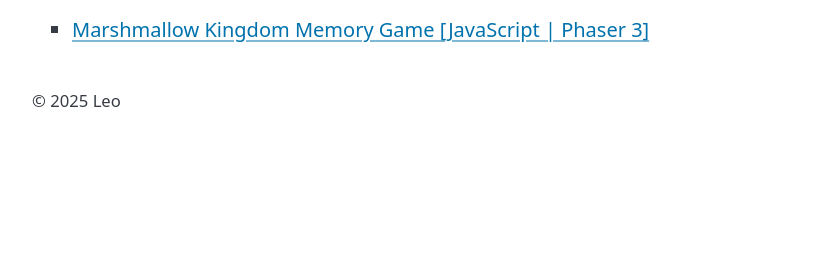
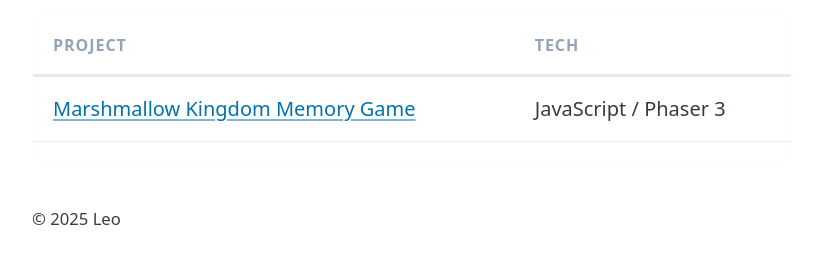
Before and after one commit to Re0niDo/Re0niDo.github.io, a plain HTML site: page index.html in a window 1280 px wide. Shown: the part 584-848 px from the top of the page, without its empty margins (228-1050 px from the left). Before the commit the page ends 800 px from the top, so only its background shows below. Drawn offline with nearby package versions, Linux system fonts and the light colour scheme.

Commit message:
feat: Better Projects list

```diff
--- a/index.html
+++ b/index.html
@@ -44,6 +44,34 @@
       }
       .grid-2 .avatar {
         justify-self: center;
+      }
+      .projects-table-wrapper {
+        margin-top: 0.75rem;
+        border: 1px solid var(--muted-border-color, #e5e7eb20);
+        border-radius: 12px;
+        overflow: hidden;
+        background-color: rgba(255, 255, 255, 0.02);
+      }
+      .projects-table {
+        width: 100%;
+        border-collapse: collapse;
+      }
+      .projects-table th,
+      .projects-table td {
+        padding: 0.85rem 1rem;
+        text-align: left;
+      }
+      .projects-table th {
+        font-size: 0.8rem;
+        text-transform: uppercase;
+        letter-spacing: 0.06em;
+        color: var(--muted-color, #94a3b8);
+      }
+      .projects-table tbody tr + tr {
+        border-top: 1px solid var(--muted-border-color, #e5e7eb20);
+      }
+      .projects-table tbody tr:hover {
+        background-color: rgba(59, 130, 246, 0.08);
       }
       @media (min-width: 640px) {
         .grid-2 {
@@ -122,11 +150,24 @@
         </p>
 
         <h2>Projects</h2>
-        <ul>
-          <li>
-            <a href="/Marshmallow-Kingdom-Memory-Game/">Marshmallow Kingdom Memory Game [JavaScript | Phaser 3]</a>
-          </li>
-        </ul>
+        <div class="projects-table-wrapper">
+          <table class="projects-table">
+            <thead>
+              <tr>
+                <th scope="col">Project</th>
+                <th scope="col">Tech</th>
+              </tr>
+            </thead>
+            <tbody>
+              <tr>
+                <td>
+                  <a href="/Marshmallow-Kingdom-Memory-Game/">Marshmallow Kingdom Memory Game</a>
+                </td>
+                <td>JavaScript / Phaser 3</td>
+              </tr>
+            </tbody>
+          </table>
+        </div>
       </section>
 
       <footer style="margin-top: 2rem">
```
